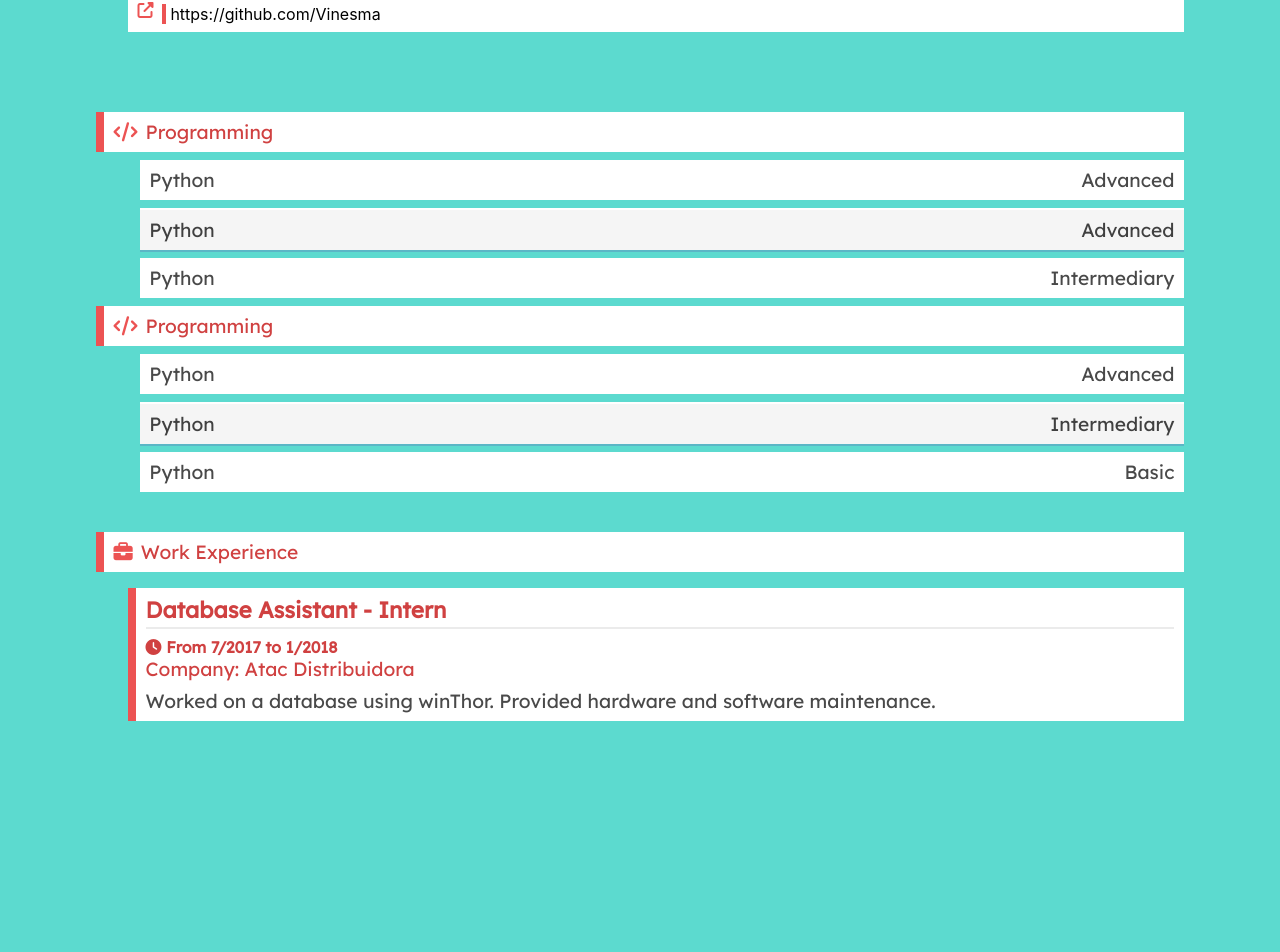
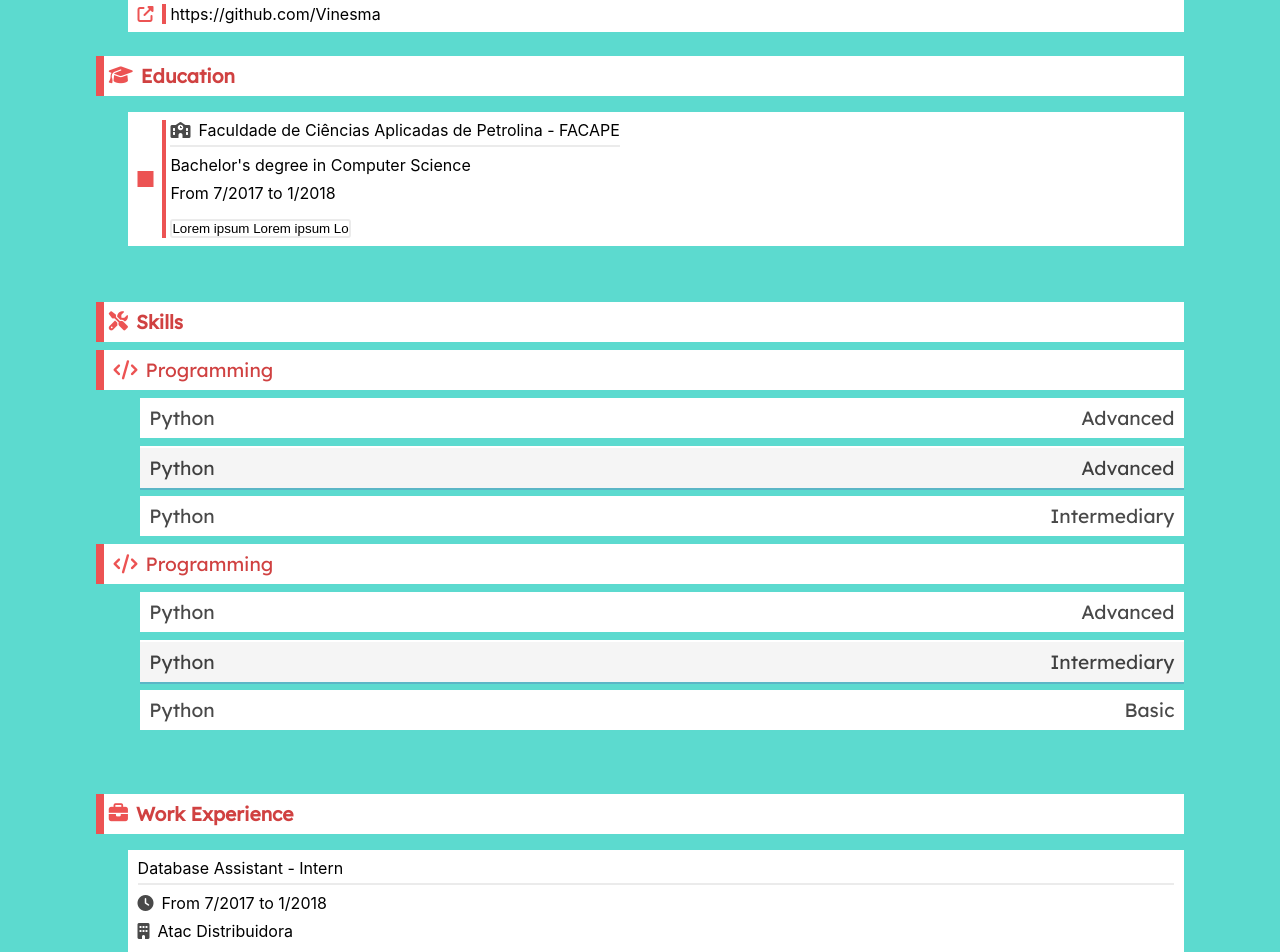
Before and after one commit to Vinesma/portfolio-website-v2, a React (Create React App) app in the folder client/: page /resume in a window 1280 px wide. Shown: the part 440-1392 px from the top of the page. Before the commit the page ends 1193 px from the top, so only its background shows below. Built offline with nearby package versions, Linux system fonts and the light colour scheme; a web font is replaced by a local one.

Commit message:
+Working through css

```diff
--- a/client/src/components/ExperienceSection.js
+++ b/client/src/components/ExperienceSection.js
@@ -2,6 +2,7 @@ import React from 'react'
 
 export default function ExperienceSection(props) {
     const experience = props.experience;
+    const language = props.language;
 
     function dateConvert(date){
         const newDate = new Date(date);
@@ -9,26 +10,39 @@ export default function ExperienceSection(props) {
     }
 
     return (
-        <div className="experience-box">
-            <div className="experience-title">
-                <h3>{ experience.title }{ experience.type !== '' ? ' - ' + experience.type : null }</h3>
-                { (experience.from !== null && experience.to !== null)
+        <div className="inline-container">
+            <div>
+                <p className="u-bottom-solid-border-l">
+                    { experience.title }
+                    { experience.type !== '' ? ' - ' + experience.type : null }
+                </p>
+                { experience.from !== null && experience.to !== null
                 ?
-                    <h5><i className="fas fa-clock"></i>{ 'From ' + dateConvert(experience.from) + ' to ' + dateConvert(experience.to) }</h5>
-                :
-                    null
+                    <span className="space-top-small vertical-aligned-flex">
+                        <i className="fas fa-clock u-icon"></i>
+                        <p>
+                            { 'From ' + dateConvert(experience.from) +
+                            ' to ' + dateConvert(experience.to) }
+                        </p>
+                    </span>
+                : null
                 }
-                { experience.company !== '' ? <p>Company: { experience.company }</p> : null }
+                { experience.company !== ''
+                ?
+                    <span className="space-top-small vertical-aligned-flex">
+                        <i className="fas fa-building u-icon"></i>
+                        <p>{ experience.company }</p>
+                    </span>
+                : null
+                }
             </div>
-            <div className="comment">
-                <p>{ experience.comment }</p>
+                <p className="space-top-med">{ experience.comment }</p>
                 { experience.currentlyEmployed
                 ?
                     <p><i className="fas fa-user-check"></i>(I am currently employed here)</p>
                 :
                     null
                 }
-            </div>
         </div>
     )
 }
--- a/client/src/components/UserData.js
+++ b/client/src/components/UserData.js
@@ -4,17 +4,24 @@ export default function UserData(props){
     const language = props.language;
 
     const userData = props.personalData;
+    const education = props.education;
+
     const nationality = language === 'EN' ? userData.nationality : userData.nationality_pt;
     const maritalStatus = language === 'EN' ? userData.maritalStatus : userData.maritalStatus_pt;
     const age = language === 'EN' ? userData.age + ' years old' : userData.age + ' anos';
 
+    function dateConvert(date){
+        const newDate = new Date(date);
+        return  newDate.getMonth().toString() + '/' + newDate.getFullYear().toString();
+    }
+
     return(
         <>
             <div className="generic-section-title left-aligned left-solid-border">
-                <i className="fas fa-user s-icon"></i>
+                <i className="fas fa-user p-icon"></i>
                 <h4>{ language === 'EN' ? 'Personal Data' : 'Dados Pessoais' }</h4>
             </div>
-            <div className="generic-container make-inline">
+            <div className="inline-container">
                 <h3>{ userData.name }</h3>
                 <p className="space-top-small">{ nationality }, { maritalStatus }, { age }</p>
                 <div className="space-top-big vertical-aligned-flex">
@@ -31,13 +38,71 @@ export default function UserData(props){
                     </span>
                 </div>
                 <div className="space-top-mid">
-                    <span className="vertical-aligned-flex">
-                        <i className="fas fa-envelope s-icon"></i><p className="left-solid-border-l space-top-small">{ userData.email }</p>
+                    <span className="vertical-aligned-flex space-top-small">
+                        <i className="fas fa-envelope s-icon"></i><p className="left-solid-border-l">{ userData.email }</p>
                     </span>
-                    <span className="vertical-aligned-flex">
-                        <i className="fas fa-external-link-alt s-icon"></i><p className="left-solid-border-l space-top-small"> { userData.website }</p>
+                    <span className="vertical-aligned-flex space-top-small">
+                        <i className="fas fa-external-link-alt s-icon"></i><p className="left-solid-border-l"> { userData.website }</p>
                     </span>
                 </div>
+            </div>
+            <div className="generic-section-title left-aligned left-solid-border space-top-big">
+                <i className="fas fa-graduation-cap p-icon"></i>
+                <h4>{ language === 'EN' ? 'Education' : 'Formação' }</h4>
+            </div>
+            <div className="inline-container">
+                { education.map(educationItem => (
+                    <div className="vertical-aligned-flex">
+                    <i className="fas fa-square-full s-icon"></i>
+                    <span className="left-solid-border-l">
+                        { educationItem.school !== null
+                        ?
+                            <span className="vertical-aligned-flex u-bottom-solid-border-l">
+                                <i className="fas fa-school u-icon"></i>
+                                <p>{ educationItem.school }</p>
+                            </span>
+                        : null
+                        }
+                        { educationItem.degree !== null && educationItem.degree_pt !== null
+                        ?
+                            <p className="space-top-small">
+                                { language === 'EN'
+                                ?
+                                    educationItem.degree + ' in ' + educationItem.field
+                                :
+                                    educationItem.degree_pt + ' em ' + educationItem.field_pt
+                                }
+                            </p>
+                        :
+                            <p className="space-top-small">
+                                { language === 'EN'
+                                ? educationItem.field
+                                : educationItem.field_pt
+                                }
+                            </p>
+                        }
+                        { educationItem.startDate !== null && educationItem.endDate !== null
+                        ?
+                            <p className="space-top-small">
+                                { language === 'EN' ? 'From ' : 'De '}
+                                { dateConvert(educationItem.startDate) }
+                                { language === 'EN' ? ' to ' : ' à '}
+                                { dateConvert(educationItem.endDate) }
+                            </p>
+                        : null
+                        }
+                        { educationItem.description !== null
+                        ?
+                            <input className="space-top-med u-border"
+                            value={ language === 'EN' ? educationItem.description : educationItem.description_pt}
+                            readOnly
+                            ></input>
+                        : null
+                        }
+                    </span>
+                    </div>
+                ))
+                }
             </div>
         </>
     )
--- a/client/src/pages/Home.js
+++ b/client/src/pages/Home.js
@@ -2,7 +2,7 @@ import React from 'react';
 
 function Home() {
     return (
-        <section className="home-section">
+        <section className="home-section pad">
             <div className="home-section-image">
                 <img src="./img/meimg.png" alt="Profile"></img>
             </div>
--- a/client/src/pages/Resume.js
+++ b/client/src/pages/Resume.js
@@ -1,13 +1,10 @@
 import React, { Component } from 'react';
 import SkillSection from '../components/SkillSection';
 import ExperienceSection from '../components/ExperienceSection';
-import Loader from '../components/Loader';
 import UserData from '../components/UserData';
 
 class Resume extends Component {
     state = {
-        loadingSkills: false,
-        loadingExperiences: false,
         personalData: {
             name: 'Otavio Cornelio da Silva',
             nationality: 'Brazilian',
@@ -34,7 +31,11 @@ class Resume extends Component {
                 endDate: '2018-02-01T00:00:00.000+00:00',
                 description: 'Lorem ipsum Lorem ipsum Lorem ipsum Lorem ipsum Lorem ipsum',
                 description_pt: 'testando testando testando testando testando',
-                activities: 'FATI, Lixo Eletrônico',
+            },
+        ],
+        others: [
+            {
+                description: '',
             },
         ],
         skillCategory: [
@@ -107,32 +108,52 @@ class Resume extends Component {
                 <h4>{ language === 'EN' ? 'Resume' : 'Currículo'}</h4>
             </div>
         </div>
-        <section className="resume-section">
-            <section className="personal-data-section">
-                <UserData personalData={ this.state.personalData } language={language}/>
+        <section className="space-top-section-big pad">
+            <section className="pad">
+                <UserData
+                personalData={ this.state.personalData }
+                education={ this.state.education }
+                language={ language }
+                />
             </section>
-            <section className="skills-section">
-                { this.state.loadingSkills ? <Loader /> : null }
+            <section className="space-top-section-med pad">
+                <div className="generic-section-title left-aligned left-solid-border space-top-big">
+                    <i className="fas fa-tools p-icon"></i>
+                    <h4>{ language === 'EN' ? 'Skills' : 'Conhecimentos' }</h4>
+                </div>
                 { this.state.skillCategory.map(skillCategory => (
-                    <SkillSection key={skillCategory._id} skillCategory={skillCategory}/>
+                    <SkillSection
+                    key={skillCategory._id}
+                    skillCategory={skillCategory}
+                    />
                 ))
                 }
             </section>
-            <section className="experience-section">
+            <section className="space-top-section-med pad">
                 { this.state.loadingExperiences
                 ? null
                 :
-                <div className="experience-section-title">
-                    <div>
-                        <i className="fas fa-briefcase"></i>
-                        { language === 'EN' ? 'Work Experience' : 'Outras Experiências'}
-                    </div>
+                <div className="generic-section-title left-aligned left-solid-border">
+                    <i className="fas fa-briefcase"></i>
+                    <h4>
+                        { language === 'EN' ? 'Work Experience' : 'Experiência'}
+                    </h4>
                 </div>
                 }
                 { this.state.experience.map(experience => (
-                    <ExperienceSection key={experience._id} experience={experience} />
+                    <ExperienceSection
+                    key={ experience._id }
+                    experience={ experience }
+                    language={ language }
+                    />
                 ))
                 }
+            </section>
+            <section className="space-top-section-med pad">
+                <div className="generic-section-title left-aligned left-solid-border space-top-big">
+                    <i className="fas fa-question-circle p-icon"></i>
+                    <h4>{ language === 'EN' ? 'Others' : 'Outros' }</h4>
+                </div>
             </section>
         </section>
         </>
--- a/client/src/styles/App.scss
+++ b/client/src/styles/App.scss
@@ -46,18 +46,6 @@ a {
     text-decoration: none;
 }
 
-/* SECTIONS */
-
-section {
-    margin-top: 10vh;
-    padding: 0 3rem 0 3rem;
-
-    @media only screen and (max-width: $medium-screen) {
-        margin-top: 10vh;
-        padding: 0 1rem 2rem 1rem;
-    }
-}
-
 .page-error {
     @extend .standard-button;
     @include main-font;
--- a/client/src/styles/_generics.scss
+++ b/client/src/styles/_generics.scss
@@ -16,11 +16,22 @@
     background-color: $main-color;
 }
 
-.make-inline {
+.inline-container {
+    @extend .generic-container;
     margin: 1rem 0 0 2rem;
 
     @media only screen and (max-width: $medium-screen) {
         margin-left: 1.2rem;
+    }
+}
+
+/* section */
+
+section.pad {
+    padding: 0 3rem 0 3rem;
+
+    @media only screen and (max-width: $medium-screen) {
+        padding: 0 1rem 2rem 1rem;
     }
 }
 
@@ -49,7 +60,29 @@
     margin-top: 1.5rem;
 }
 
+.space-top-section-small {
+    margin-top: 2vh;
+}
+
+.space-top-section-med {
+    margin-top: 7vh;
+}
+
+.space-top-section-big {
+    margin-top: 10vh;
+}
+
 /* borders */
+
+.no-border {
+    border: none;
+    border-radius: none;
+}
+
+.u-border {
+    border: $decal-color solid 2px;
+    border-radius: 3px;
+}
 
 .left-solid-border {
     padding-left: 0.3rem;
@@ -64,6 +97,11 @@
 .right-solid-border-l {
     padding-right: 0.3rem;
     border-right: $sec-button-color 0.3rem solid;
+}
+
+.u-bottom-solid-border-l{
+    padding-bottom: 0.3rem;
+    border-bottom: 2px solid#ebebeb;
 }
 
 /* icons */
```
